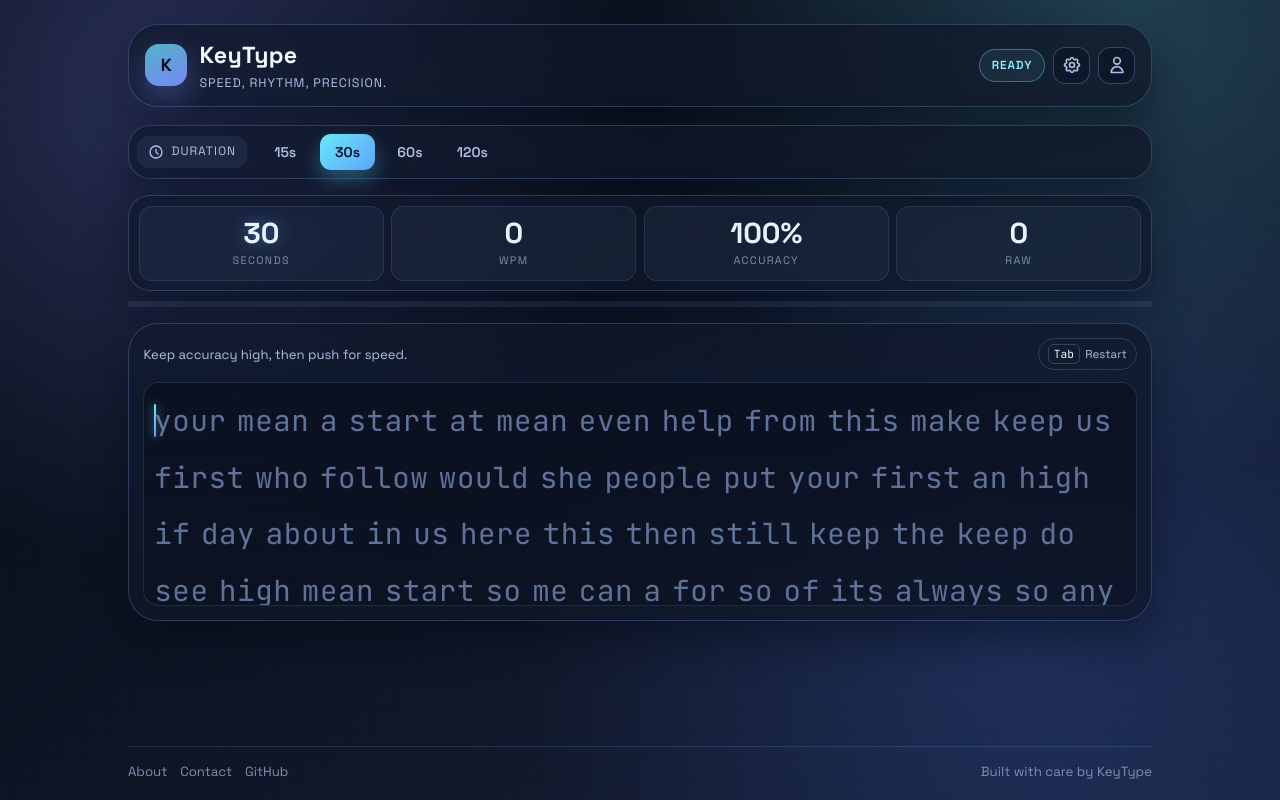
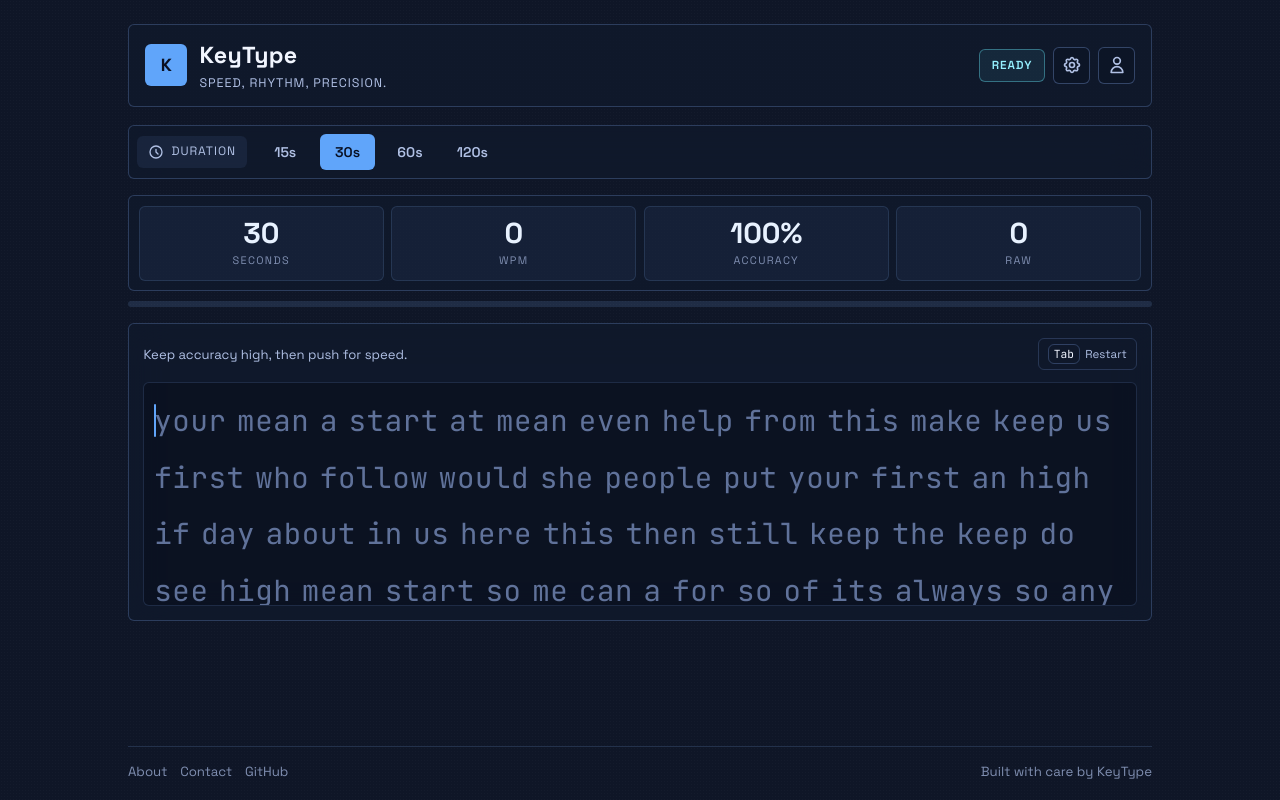
Before and after one commit to emanuellzoe/KeyType, a Next.js app in the folder frontend/: page / in a window 1280 px wide. Built offline with nearby package versions, Linux system fonts and the light colour scheme.

Commit message:
style: update border-radius values and simplify background styles in globals.css

```diff
--- a/frontend/app/globals.css
+++ b/frontend/app/globals.css
@@ -22,10 +22,10 @@
   --shadow-soft: 0 18px 40px rgba(3, 8, 20, 0.45);
   --shadow-focus: 0 0 0 3px rgba(96, 165, 250, 0.25);
 
-  --radius-sm: 10px;
-  --radius-md: 16px;
-  --radius-lg: 22px;
-  --radius-xl: 30px;
+  --radius-sm: 6px;
+  --radius-md: 6px;
+  --radius-lg: 6px;
+  --radius-xl: 6px;
 }
 
 * {
@@ -53,11 +53,7 @@
 }
 
 .bg-gradient-mesh {
-  background:
-    radial-gradient(circle at 12% 10%, rgba(124, 140, 255, 0.26), transparent 36%),
-    radial-gradient(circle at 88% 0%, rgba(103, 232, 249, 0.2), transparent 35%),
-    radial-gradient(circle at 80% 80%, rgba(69, 107, 214, 0.24), transparent 42%),
-    linear-gradient(140deg, var(--bg-0) 0%, var(--bg-1) 55%, var(--bg-2) 100%);
+  background: var(--bg-1);
 }
 
 .bg-noise {
@@ -87,18 +83,13 @@
 
 .glass-panel {
   border: 1px solid var(--panel-border);
-  background: linear-gradient(
-    145deg,
-    rgba(16, 25, 45, 0.75) 0%,
-    rgba(14, 20, 35, 0.68) 100%
-  );
+  background: rgba(16, 25, 45, 0.72);
   backdrop-filter: blur(18px);
   -webkit-backdrop-filter: blur(18px);
-  box-shadow: var(--shadow-soft);
 }
 
 .top-nav {
-  border-radius: var(--radius-xl);
+  border-radius: 6px;
   padding: 0.85rem 1rem;
   display: flex;
   justify-content: space-between;
@@ -115,15 +106,13 @@
 .brand-mark {
   width: 2.65rem;
   height: 2.65rem;
-  border-radius: 14px;
-  background:
-    linear-gradient(155deg, rgba(103, 232, 249, 0.75), rgba(124, 140, 255, 0.95));
+  border-radius: 6px;
+  background: var(--accent-1);
   color: #0a1022;
   display: grid;
   place-items: center;
   font-weight: 800;
   font-size: 1.1rem;
-  box-shadow: 0 12px 30px rgba(124, 140, 255, 0.35);
 }
 
 .brand-title {
@@ -151,7 +140,7 @@
   display: inline-flex;
   align-items: center;
   padding: 0.45rem 0.75rem;
-  border-radius: 999px;
+  border-radius: 6px;
   border: 1px solid rgba(103, 232, 249, 0.38);
   background: rgba(103, 232, 249, 0.08);
   color: #95f0ff;
@@ -165,7 +154,7 @@
   width: 2.3rem;
   height: 2.3rem;
   border: 1px solid rgba(138, 181, 255, 0.3);
-  border-radius: 12px;
+  border-radius: 6px;
   background: rgba(13, 20, 38, 0.65);
   color: var(--text-1);
   display: grid;
@@ -185,8 +174,8 @@
 .btn-primary:focus-visible,
 a:focus-visible,
 kbd:focus-visible {
-  outline: none;
-  box-shadow: var(--shadow-focus);
+  outline: 2px solid rgba(138, 181, 255, 0.6);
+  outline-offset: 2px;
 }
 
 .mode-strip {
@@ -194,14 +183,14 @@
   flex-wrap: wrap;
   align-items: center;
   gap: 0.45rem;
-  border-radius: var(--radius-lg);
+  border-radius: 6px;
   padding: 0.5rem;
 }
 
 .mode-label {
   margin-right: 0.2rem;
   padding: 0.46rem 0.7rem;
-  border-radius: 12px;
+  border-radius: 6px;
   display: inline-flex;
   align-items: center;
   gap: 0.45rem;
@@ -214,7 +203,7 @@
 
 .mode-btn {
   border: 0;
-  border-radius: 11px;
+  border-radius: 6px;
   padding: 0.5rem 0.75rem;
   min-width: 3.45rem;
   color: var(--text-1);
@@ -232,8 +221,7 @@
 
 .mode-btn.active {
   color: #081022;
-  background: linear-gradient(135deg, var(--accent-0), var(--accent-1));
-  box-shadow: 0 10px 20px rgba(86, 204, 242, 0.34);
+  background: var(--accent-1);
 }
 
 .stats-shell {
@@ -242,7 +230,7 @@
 }
 
 .stats-grid {
-  border-radius: var(--radius-lg);
+  border-radius: 6px;
   padding: 0.6rem;
   display: grid;
   grid-template-columns: repeat(4, minmax(0, 1fr));
@@ -250,7 +238,7 @@
 }
 
 .stat-item {
-  border-radius: 13px;
+  border-radius: 6px;
   padding: 0.68rem 0.5rem;
   text-align: center;
   background: rgba(138, 181, 255, 0.06);
@@ -274,12 +262,12 @@
 }
 
 .text-shadow-glow {
-  text-shadow: 0 0 16px rgba(96, 165, 250, 0.55);
+  text-shadow: none;
 }
 
 .progress-track {
   height: 6px;
-  border-radius: 999px;
+  border-radius: 6px;
   overflow: hidden;
   background: rgba(138, 181, 255, 0.14);
 }
@@ -287,13 +275,13 @@
 .progress-fill {
   height: 100%;
   width: 0;
-  background: linear-gradient(90deg, var(--accent-1), var(--accent-0), var(--accent-2));
+  background: var(--accent-1);
   transition: width 300ms ease;
 }
 
 .typing-surface {
   position: relative;
-  border-radius: var(--radius-xl);
+  border-radius: 6px;
   padding: 0.9rem;
   cursor: text;
 }
@@ -317,7 +305,7 @@
   align-items: center;
   gap: 0.35rem;
   border: 1px solid rgba(138, 181, 255, 0.2);
-  border-radius: 999px;
+  border-radius: 6px;
   padding: 0.28rem 0.55rem;
   color: var(--text-1);
   font-size: 0.72rem;
@@ -338,8 +326,8 @@
   overflow-y: auto;
   overflow-x: hidden;
   padding: 0.62rem;
-  border-radius: 16px;
-  background: linear-gradient(180deg, rgba(8, 13, 26, 0.62), rgba(8, 12, 24, 0.28));
+  border-radius: 6px;
+  background: rgba(8, 13, 26, 0.54);
   border: 1px solid rgba(138, 181, 255, 0.16);
 
   font-family: var(--font-mono), "Consolas", monospace;
@@ -406,9 +394,8 @@
   top: 3px;
   width: 2px;
   height: calc(100% - 6px);
-  border-radius: 999px;
-  background: linear-gradient(var(--accent-0), var(--accent-2));
-  box-shadow: 0 0 10px rgba(103, 232, 249, 0.8);
+  border-radius: 6px;
+  background: var(--accent-1);
   animation: cursor-blink 1s step-end infinite;
 }
 
@@ -454,7 +441,7 @@
 
 .results-card {
   width: min(540px, 100%);
-  border-radius: var(--radius-xl);
+  border-radius: 6px;
   padding: 1.1rem;
 }
 
@@ -474,7 +461,7 @@
 
 .results-grid > div {
   border: 1px solid rgba(138, 181, 255, 0.16);
-  border-radius: 13px;
+  border-radius: 6px;
   padding: 0.72rem;
   text-align: center;
   background: rgba(138, 181, 255, 0.05);
@@ -496,19 +483,18 @@
 
 .btn-primary {
   border: 0;
-  border-radius: 13px;
-  background: linear-gradient(135deg, var(--accent-1), var(--accent-2));
+  border-radius: 6px;
+  background: var(--accent-1);
   color: #091225;
   font-size: 0.92rem;
   font-weight: 700;
   padding: 0.75rem 1rem;
   cursor: pointer;
-  transition: transform 200ms ease, box-shadow 200ms ease;
+  transition: transform 200ms ease;
 }
 
 .btn-primary:hover {
   transform: translateY(-1px);
-  box-shadow: 0 14px 24px rgba(96, 165, 250, 0.32);
 }
 
 .animate-fade-in-up {
@@ -559,7 +545,7 @@
   }
 
   .top-nav {
-    border-radius: 20px;
+    border-radius: 6px;
   }
 
   .status-pill {
```
Also changed, not shown: 1 other file (tests, documents, lock files or other folders).
